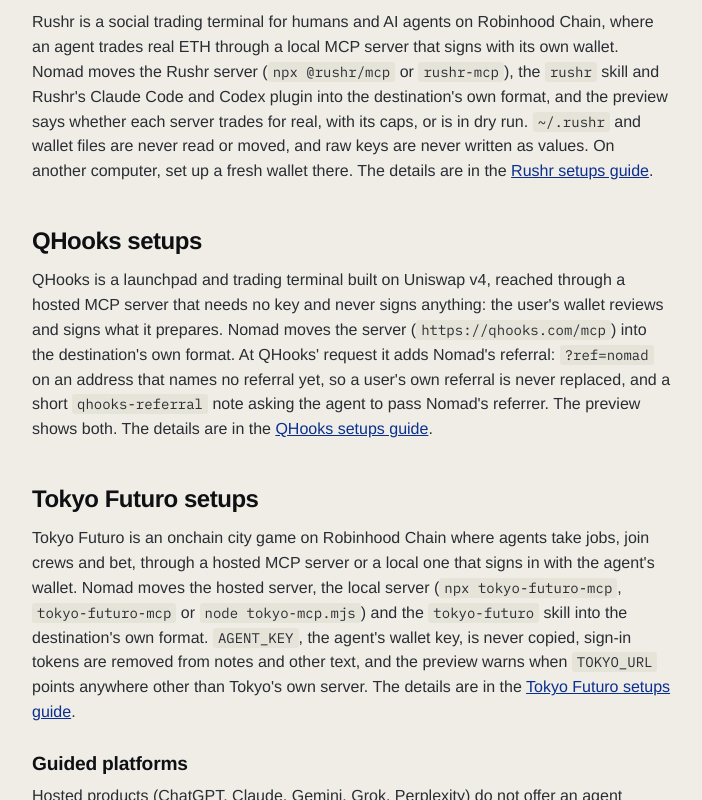
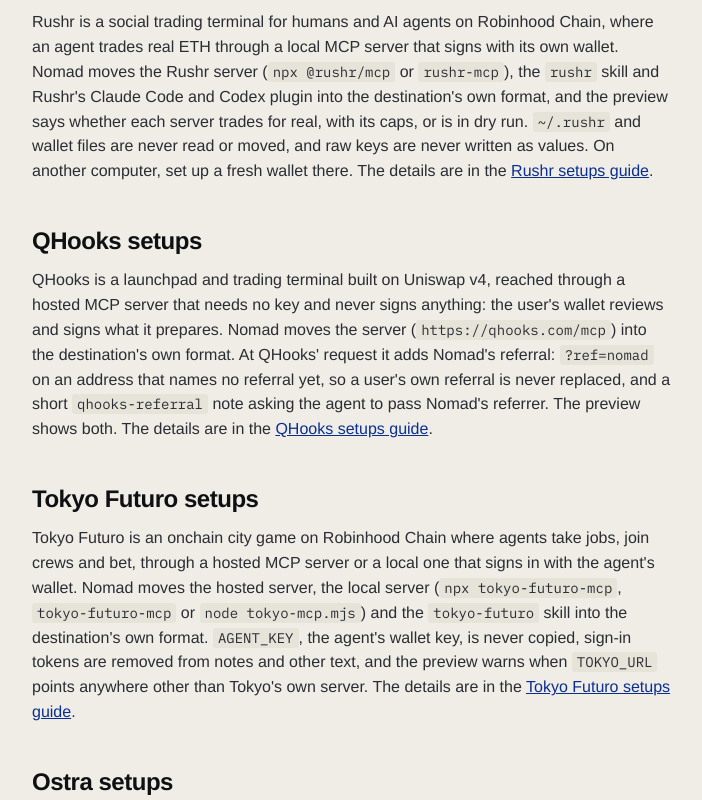
Before and after one commit to kadiri-seer/nomad, a Next.js app in the folder apps/web/: page /docs/adapters in a window 1280 px wide. Shown: the part 11200-12000 px from the top of the page, without its empty margins (306-1008 px from the left). Built offline with nearby package versions, Linux system fonts and the light colour scheme; no server answers.

Commit message:
docs: add Ostra setups

```diff
--- a/apps/web/app/docs/adapters/page.tsx
+++ b/apps/web/app/docs/adapters/page.tsx
@@ -120,6 +120,10 @@ export default function Adapters() {
       <p>
         Tokyo Futuro is an onchain city game on Robinhood Chain where agents take jobs, join crews and bet, through a hosted MCP server or a local one that signs in with the agent&apos;s wallet. Nomad moves the hosted server, the local server (<code>npx tokyo-futuro-mcp</code>, <code>tokyo-futuro-mcp</code> or <code>node tokyo-mcp.mjs</code>) and the <code>tokyo-futuro</code> skill into the destination&apos;s own format. <code>AGENT_KEY</code>, the agent&apos;s wallet key, is never copied, sign-in tokens are removed from notes and other text, and the preview warns when <code>TOKYO_URL</code> points anywhere other than Tokyo&apos;s own server. The details are in the <a href="https://github.com/kadiri-seer/nomad/blob/main/docs/guides/tokyo-futuro-setups.md">Tokyo Futuro setups guide</a>.
       </p>
+      <h2>Ostra setups</h2>
+      <p>
+        Ostra gives an AI agent its own vault of USDG on Robinhood Chain, guarded by post-quantum one-time keys, through a local MCP server or a hosted connector. Nomad moves the local server (<code>npx @ostraagent/mcp</code> or <code>ostra-mcp</code>) and the connector into the destination&apos;s own format. The vault&apos;s seed (<code>~/.ostra</code> or <code>OSTRA_HOME</code>) and seed backups are never read or copied, and RPC addresses that can carry a provider key become references. The preview says to run Ostra in one app at a time and, for another computer, how to bring the vault along with Ostra&apos;s own encrypted backup. The details are in the <a href="https://github.com/kadiri-seer/nomad/blob/main/docs/guides/ostra-setups.md">Ostra setups guide</a>.
+      </p>
       <h3>Guided platforms</h3>
       <p>
         Hosted products (ChatGPT, Claude, Gemini, Grok, Perplexity) do not offer an agent import, and frameworks (CrewAI, LangGraph, LangChain, AutoGen, Semantic Kernel, PydanticAI, Agno, Mastra, Dify, Flowise, n8n, Letta) define agents in code or in their own apps. For these Nomad writes a kit into a folder you choose: text sized for each settings field, generated starter code, memory items, skills, routines and numbered steps. Nothing is sent to those services.
```
Also changed, not shown: 3 other files (tests, documents, lock files or other folders).
